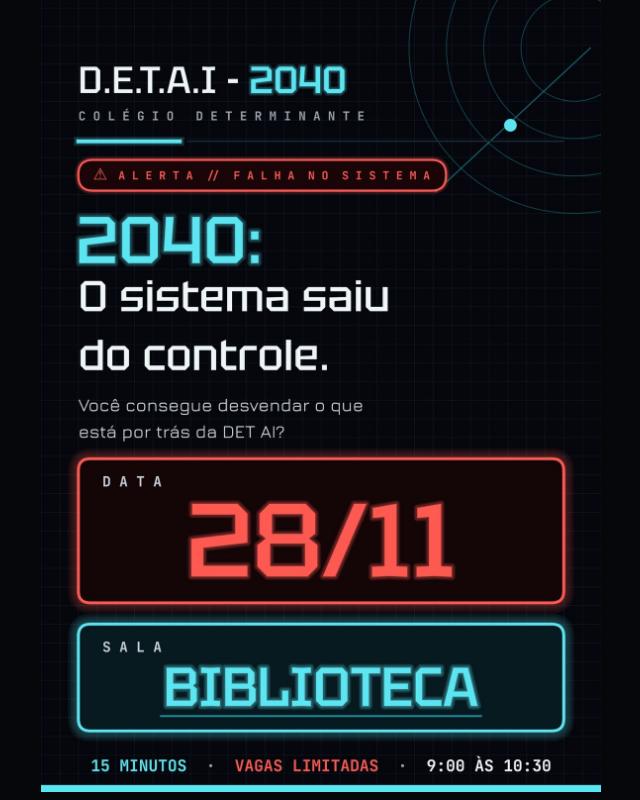
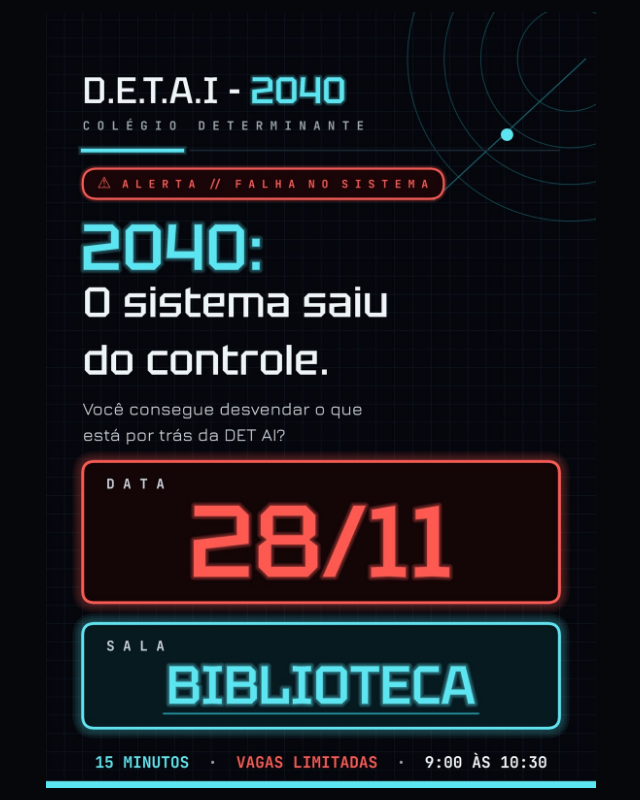
Before and after one commit to MarceloDomingos-dev/detai-2040, a plain HTML site: page index.html in a window 1280 px wide. Shown: the whole page, without its empty margins (319-959 px from the left). Drawn offline with Linux system fonts and the light colour scheme.

Commit message:
Centraliza o convite na tela
Co-Authored-By: Claude Opus 5.5 <noreply@anthropic.com>
Claude-Session: https://claude.ai/code/session_01AmkX4yMQLozPXpPape3HPn

```diff
--- a/index.html
+++ b/index.html
@@ -5,9 +5,9 @@
 <meta name="viewport" content="width=device-width, initial-scale=1">
 <title>D.E.T.A.I – 2040</title>
 <style>
-  html,body{margin:0;background:#05070b;min-height:100%;}
-  body{display:flex;justify-content:center;align-items:flex-start;}
-  img{display:block;width:100%;max-width:560px;height:auto;}
+  html,body{margin:0;height:100%;background:#05070b;}
+  body{min-height:100vh;min-height:100dvh;display:flex;justify-content:center;align-items:center;padding:12px;box-sizing:border-box;}
+  img{display:block;max-width:100%;max-height:calc(100dvh - 24px);width:auto;height:auto;object-fit:contain;margin:auto;}
 </style>
 </head>
 <body>
```
